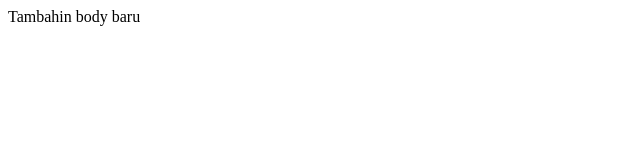
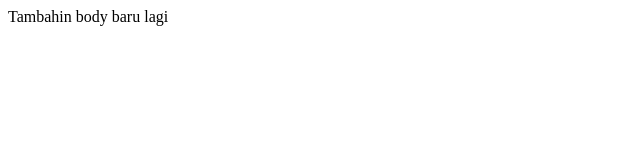
Before and after one commit to budasuyasa/html-project-learning-at-axcelio, a plain HTML site: page index.html in a window 1280 px wide. Shown: the full height of the page, 0-640 px from the left. Drawn offline with Linux system fonts and the light colour scheme.

Commit message:
Update dikit

```diff
--- a/index.html
+++ b/index.html
@@ -8,7 +8,7 @@
 </head>
 <body>
 
-    Tambahin body baru
+    Tambahin body baru lagi
 
 </body>
 </html>
```
Also changed, not shown: 1 other file.
